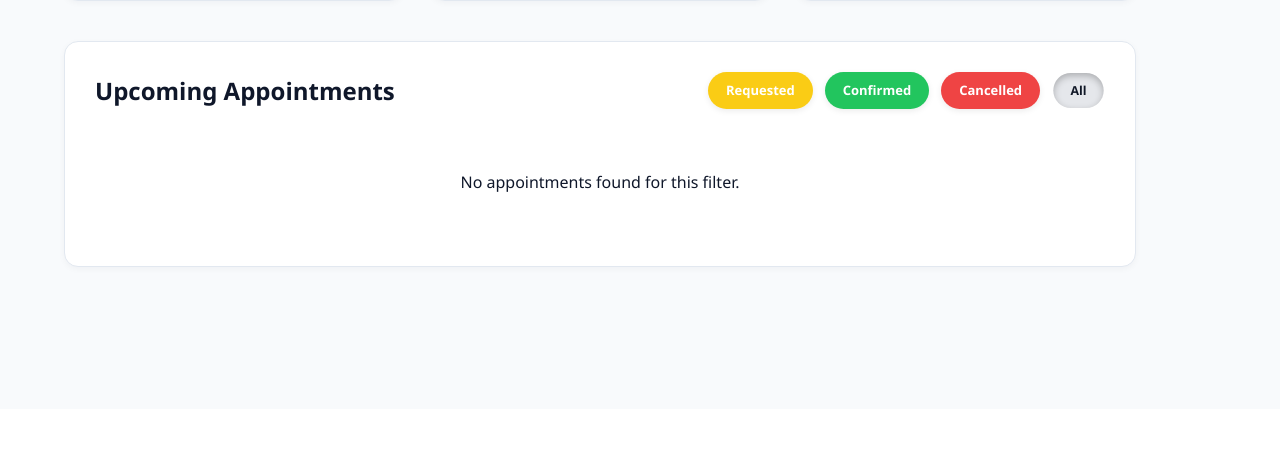
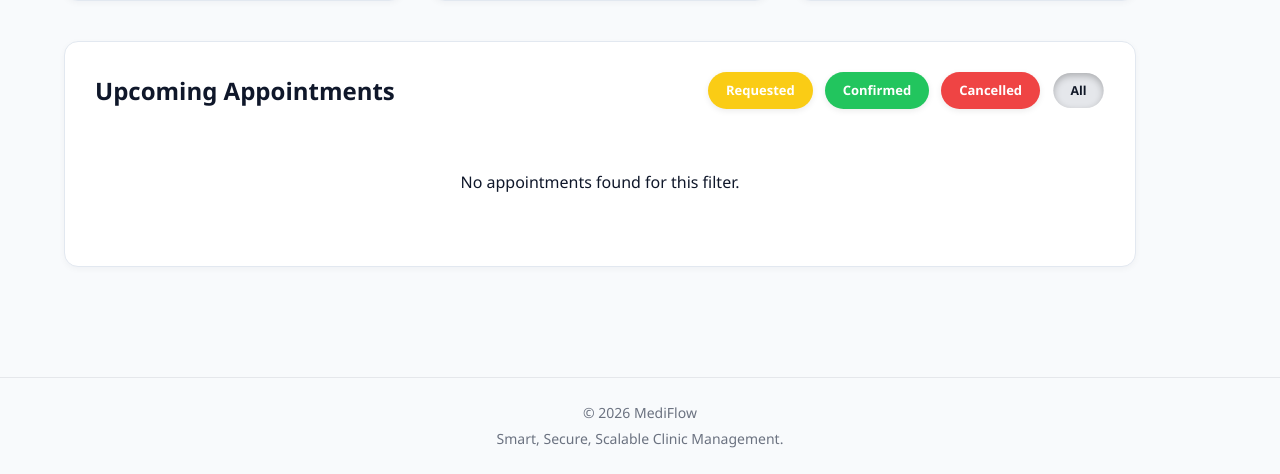
Before and after one commit to Besso2003/Clinic_Appointment_System_Python, a Django app: page /dashboard/patient/ in a window 1280 px wide. Shown: the part 391-865 px from the top of the page. Before the commit the page ends 659 px from the top, so only its background shows below. Run offline with Django 5.2, Linux system fonts and the light colour scheme; the visitor is signed in with stand-in values (Sample User, id 1); data comes from the database, SQL or seed files in the repository; data that the repository does not hold is empty.

Commit message:
Enhanced UI

```diff
--- a/appointments/views.py
+++ b/appointments/views.py
@@ -14,6 +14,7 @@ from django.contrib.auth.decorators import user_passes_test
 from scheduling.models import DoctorSchedule
 from scheduling.services import generate_slots_for_schedule
 from django.core.paginator import Paginator
+from django.contrib.auth import get_user_model
 
 
 def is_admin(user):
@@ -120,6 +121,7 @@ def mark_as_completed(request, appointment_id):
 
     next_url = request.META.get('HTTP_REFERER', reverse('list_doctor_appointments'))
     return redirect(next_url)
+
 ## done
 @login_required
 @handle_errors
@@ -148,7 +150,6 @@ def show_create_appointment_form(request):
 
     slots = slots.order_by("date", "start_time")
 
-    # Pagination: 10 slots per page
     paginator = Paginator(slots, 10)
     page_obj = paginator.get_page(page_number)
 
@@ -158,7 +159,7 @@ def show_create_appointment_form(request):
     doctors = User.objects.filter(role="D")
 
     context = {
-        "slots": page_obj,  # paginated slots
+        "slots": page_obj,
         "doctors": doctors,
         "selected_doctor_id": doctor_id,
         "paginator": paginator,
--- a/templates/appointments/create_appointment.html
+++ b/templates/appointments/create_appointment.html
@@ -6,7 +6,7 @@
     <meta charset="UTF-8">
     <title>MediFlow | Book an Appointment</title>
     <link rel="stylesheet" href="{% static 'css/style.css' %}">
-    <link rel="stylesheet" href="{% static 'css/appointments.css' %}">
+    <link rel="stylesheet" href="{% static 'css/create_appointments.css' %}">
     <link href="https://fonts.googleapis.com/css2?family=Sora:wght@400;600;800&display=swap" rel="stylesheet">
 </head>
 
--- a/templates/dashboard/patient.html
+++ b/templates/dashboard/patient.html
@@ -78,6 +78,20 @@
       box-shadow: inset 0 3px 8px rgba(0, 0, 0, 0.25);
       opacity: 1;
     }
+
+    .main-footer {
+      margin-top: 40px;
+      padding: 20px;
+      text-align: center;
+      background: #f8fafc;
+      border-top: 1px solid #e5e7eb;
+      font-size: 14px;
+      color: #6b7280;
+    }
+
+    .main-footer p {
+      margin: 4px 0;
+    }
   </style>
 </head>
 
@@ -149,22 +163,22 @@
 
           <div class="filter-container">
             <a href="{% url 'list_patient_appointments' %}?status=REQUESTED"
-               class="filter-btn filter-requested {% if current_status == 'REQUESTED' %}active{% endif %}">
+              class="filter-btn filter-requested {% if current_status == 'REQUESTED' %}active{% endif %}">
               Requested
             </a>
 
             <a href="{% url 'list_patient_appointments' %}?status=CONFIRMED"
-               class="filter-btn filter-confirmed {% if current_status == 'CONFIRMED' %}active{% endif %}">
+              class="filter-btn filter-confirmed {% if current_status == 'CONFIRMED' %}active{% endif %}">
               Confirmed
             </a>
 
             <a href="{% url 'list_patient_appointments' %}?status=CANCELLED"
-               class="filter-btn filter-cancelled {% if current_status == 'CANCELLED' %}active{% endif %}">
+              class="filter-btn filter-cancelled {% if current_status == 'CANCELLED' %}active{% endif %}">
               Cancelled
             </a>
 
             <a href="{% url 'list_patient_appointments' %}"
-               class="filter-btn filter-all {% if not current_status %}active{% endif %}">
+              class="filter-btn filter-all {% if not current_status %}active{% endif %}">
               All
             </a>
           </div>
@@ -199,7 +213,8 @@
               </td>
               <td>
                 {% if appointment.status != "CANCELLED" %}
-                <a href="{% url 'cancel_appointment' appointment.id %}" class="filter-btn filter-cancelled" style="padding:5px 10px; font-size:12px;">
+                <a href="{% url 'cancel_appointment' appointment.id %}" class="filter-btn filter-cancelled"
+                  style="padding:5px 10px; font-size:12px;">
                   Cancel
                 </a>
                 {% endif %}
@@ -218,6 +233,13 @@
 
       </section>
     </main>
+
+    <!-- ================= FOOTER ================= -->
+    <footer class="main-footer">
+      <p>© {% now "Y" %} MediFlow</p>
+      <p>Smart, Secure, Scalable Clinic Management.</p>
+    </footer>
+
   </div>
 </body>
 
```
Also changed, not shown: static/css/create_appointments.css (added, +40 -0 lines).
